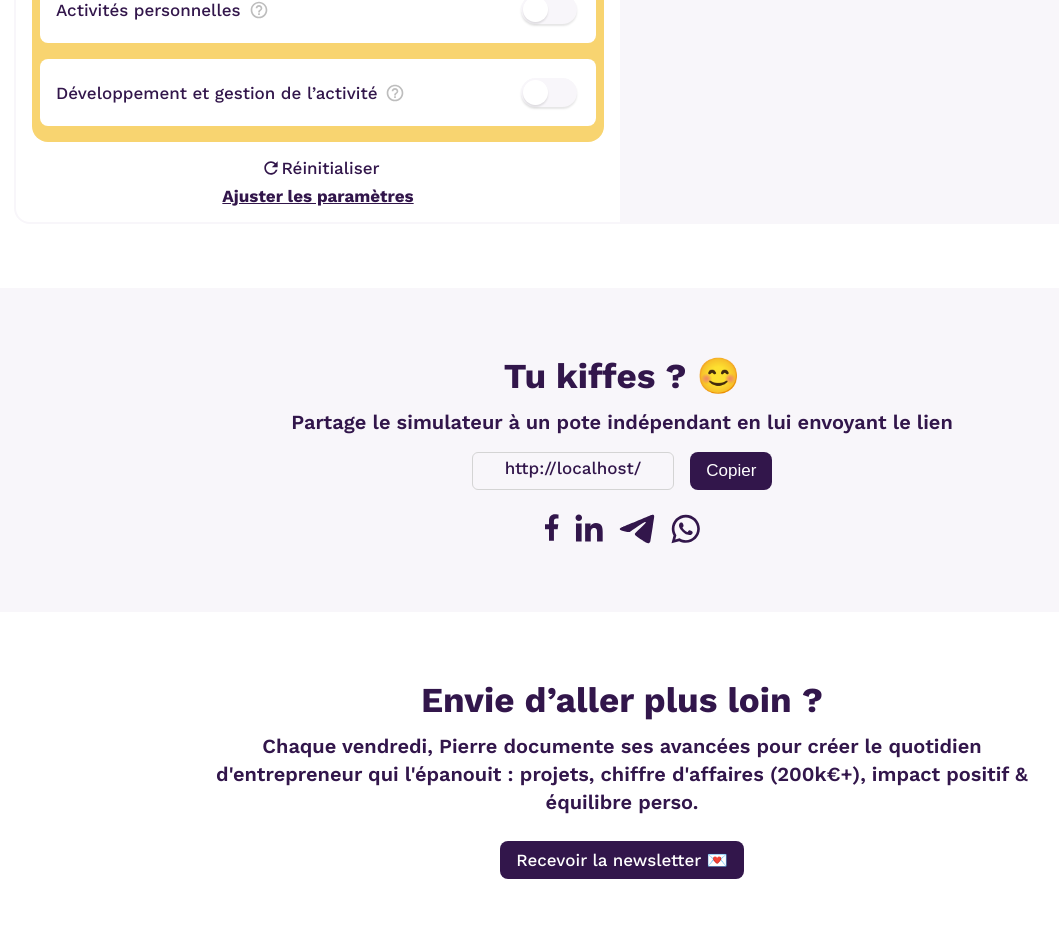
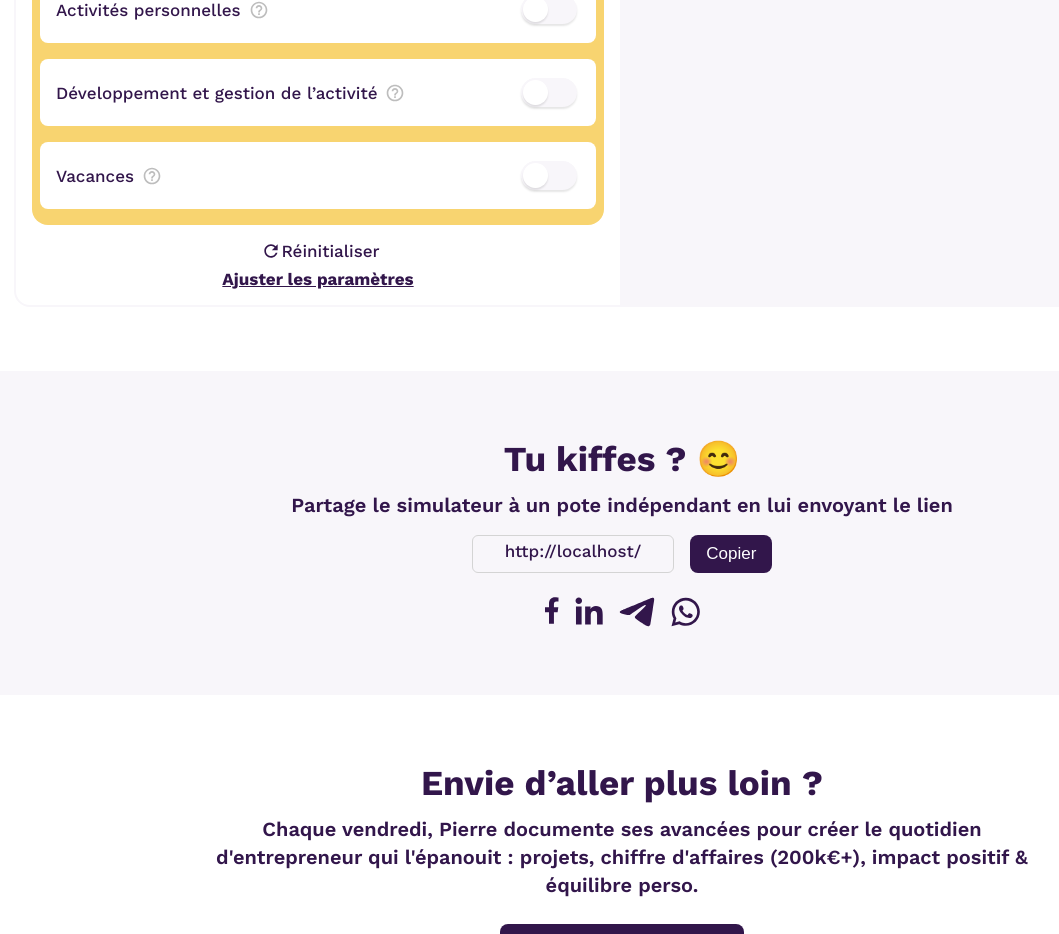
Before and after one commit to troptropcontent/freelance_revenue_simulator, a React (Vite) app in the folder frontend/: page / in a window 1280 px wide. Shown: the part 1690-2624 px from the top of the page, without its empty margins (18-1077 px from the left). Built offline with nearby package versions, Linux system fonts and the light colour scheme.

Commit message:
add enjoyment rate in admin and time off in actiities

```diff
--- a/frontend/src/App.tsx
+++ b/frontend/src/App.tsx
@@ -62,7 +62,6 @@ export type FormValues = {
     };
   }[keyof typeof Activities][];
   config: {
-    weeks_off: number;
     number_of_days_off_per_year: number;
     number_of_days_worked_per_week: number;
     number_of_hours_worked_per_day: number;
--- a/frontend/src/components/simulator/activities/ActivitiesList.tsx
+++ b/frontend/src/components/simulator/activities/ActivitiesList.tsx
@@ -76,13 +76,6 @@ const ConfigModalContent = () => {
         max={7}
         step={1}
       />
-      <Range
-        name={`config.weeks_off`}
-        label={t("simulator.activities.config_modal.weeks_off_label")}
-        min={0}
-        max={20}
-        step={0.5}
-      />
       <Text style="footer" align="center">
         {t("simulator.activities.config_modal.hint")}
       </Text>
--- a/frontend/src/components/simulator/activities/inputs/Admin.tsx
+++ b/frontend/src/components/simulator/activities/inputs/Admin.tsx
@@ -3,6 +3,7 @@ import { BaseActivity } from "src/components/simulator/activities/inputs/BaseAct
 import { useTranslation } from "react-i18next";
 import { useFormikContext } from "formik";
 import { FormValues } from "src/App";
+import { EnjoymentRateInput } from "../private/EnjoymentRateInput";
 
 const Admin = ({ index }: { index: number }) => {
   const { t } = useTranslation();
@@ -25,6 +26,7 @@ const Admin = ({ index }: { index: number }) => {
         max={number_of_days_worked_per_week}
         step={0.5}
       />
+      <EnjoymentRateInput name={`activities[${index}].values.enjoyment_rate`} />
     </BaseActivity>
   );
 };
--- /dev/null
+++ b/frontend/src/components/simulator/activities/inputs/TimeOff.tsx
@@ -0,0 +1,27 @@
+import { Range } from "src/components/ui/formik/Range";
+import { BaseActivity } from "src/components/simulator/activities/inputs/BaseActivity";
+import { useTranslation } from "react-i18next";
+import { useFormikContext } from "formik";
+import { FormValues } from "src/App";
+
+const TimeOff = ({ index }: { index: number }) => {
+  const { t } = useTranslation();
+
+  return (
+    <BaseActivity
+      title={t("simulator.activities.time_off.label")}
+      index={index}
+      description={t("simulator.activities.time_off.description")}
+    >
+      <Range
+        name={`activities[${index}].values.quantity`}
+        label={t("simulator.activities.time_off.inputs.quantity.label")}
+        min={0}
+        max={25}
+        step={0.5}
+      />
+    </BaseActivity>
+  );
+};
+
+export { TimeOff };
--- a/frontend/src/components/simulator/activities/kinds/UnbilledActivity.tsx
+++ b/frontend/src/components/simulator/activities/kinds/UnbilledActivity.tsx
@@ -6,6 +6,7 @@ import { FormValues } from "src/App";
 import { Activities, ActivitiesWithKind } from "../../constants";
 import { Admin } from "../inputs/Admin";
 import { SideProject } from "../inputs/SideProject";
+import { TimeOff } from "../inputs/TimeOff";
 
 const ActivityInputComponents: Record<
   ActivitiesWithKind<"unbilled_activity">,
@@ -15,6 +16,7 @@ const ActivityInputComponents: Record<
 > = {
   admin: Admin,
   side_project: SideProject,
+  time_off: TimeOff,
 } as const;
 
 const UnbilledActivty = ({
--- a/frontend/src/components/simulator/constants.ts
+++ b/frontend/src/components/simulator/constants.ts
@@ -94,6 +94,12 @@ type ActivitiesType = {
   admin: BaseActivity & {
     initial_values: BaseActivityValues & {
       average_time_spent: number;
+      enjoyment_rate: number;
+    };
+  };
+  time_off: BaseActivity & {
+    initial_values: BaseActivityValues & {
+      quantity: number;
     };
   };
 };
@@ -155,6 +161,13 @@ const Activities = {
     kind: "unbilled_activity",
     initial_values: {
       average_time_spent: 1,
+      enjoyment_rate: 1,
+    },
+  },
+  time_off: {
+    kind: "unbilled_activity",
+    initial_values: {
+      quantity: 5,
     },
   },
 } as const satisfies ActivitiesType;
--- a/frontend/src/components/simulator/results/private/hooks.ts
+++ b/frontend/src/components/simulator/results/private/hooks.ts
@@ -1,6 +1,10 @@
 import { useFormikContext } from "formik";
 import { FormValues } from "src/App";
-import { ActivitiesType, MAX_RATE } from "src/components/simulator/constants";
+import {
+  ActivitiesType,
+  DEFAULT_NUMBER_OF_WEEKS_OF_PER_YEAR,
+  MAX_RATE,
+} from "src/components/simulator/constants";
 import {
   computeAnnualTurnover,
   computeNumberOfDaysWorkedPerWeek,
@@ -13,18 +17,25 @@ const useAnnualTurnoverPerActivity = (): {
   annualTurnover: number | null;
 }[] => {
   const {
-    values: {
-      activities,
-      config: { weeks_off },
-    },
+    values: { activities },
   } = useFormikContext<FormValues>();
+
+  const findWeeksOff = () => {
+    const weeks_off_activity = activities.find(
+      (acticity) => acticity.type == "time_off",
+    );
+
+    return weeks_off_activity && weeks_off_activity.values
+      ? weeks_off_activity.values.quantity
+      : DEFAULT_NUMBER_OF_WEEKS_OF_PER_YEAR;
+  };
 
   return activities
     .map((activity) => {
       return {
         name: activity.name,
         type: activity.type,
-        annualTurnover: computeAnnualTurnover(activity, weeks_off),
+        annualTurnover: computeAnnualTurnover(activity, findWeeksOff()),
       };
     })
     .sort((a, b) => {
--- a/frontend/src/components/simulator/results/private/utils.ts
+++ b/frontend/src/components/simulator/results/private/utils.ts
@@ -19,6 +19,8 @@ const computeAnnualTurnover = (
     case "admin":
       return 0;
     case "side_project":
+      return 0;
+    case "time_off":
       return 0;
     case "consulting": {
       const { quantity, rate } = values;
@@ -56,6 +58,8 @@ const computeNumberOfDaysWorkedPerWeek = (
   }
 
   switch (type) {
+    case "time_off":
+      return 0;
     case "admin":
       return values.average_time_spent;
     case "side_project":
--- a/frontend/src/locales/fr/translation.json
+++ b/frontend/src/locales/fr/translation.json
@@ -72,6 +72,15 @@
               },
               "time_spent_on_admin_tasks": {
                 "label": "Temps passé sur les tâches administratives"
+              }
+            }
+          },
+          "time_off": {
+            "label": "Vacances",
+            "description": "Nombres de semaines de congés dans l’année",
+            "inputs": {
+              "quantity": {
+                "label": "Nombre de semaines par an"
               }
             }
           },
--- a/frontend/src/shared/hooks.tsx
+++ b/frontend/src/shared/hooks.tsx
@@ -50,9 +50,13 @@ const useFormInitialValues = (): FormValues => {
         values: Activities.admin.initial_values,
         enabled: false,
       },
+      {
+        type: "time_off",
+        values: Activities.time_off.initial_values,
+        enabled: false,
+      },
     ],
     config: {
-      weeks_off: DEFAULT_NUMBER_OF_WEEKS_OF_PER_YEAR,
       number_of_days_off_per_year: DEFAULT_NUMBER_OF_DAYS_OFF_PER_YEAR,
       number_of_days_worked_per_week: DEFAULT_NUMBER_DAYS_WORKED_PER_WEEKS,
       number_of_hours_worked_per_day: DEFAULT_NUMBER_OF_HOURS_WORKED_PER_DAY,
```
